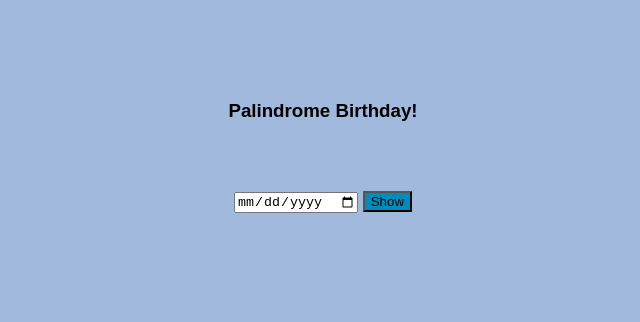
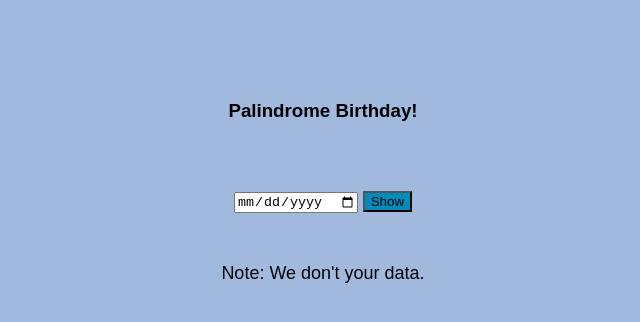
Before and after one commit to Raghav888/Birthday-Palindrome, a plain HTML site: page index.html in a window 1280 px wide. Shown: the whole page, without its empty margins (317-957 px from the left). Drawn offline with Linux system fonts and the light colour scheme.

Commit message:
Update index.html

```diff
--- a/index.html
+++ b/index.html
@@ -15,6 +15,7 @@
         <input id="bday-input" type="date" />
 
         <button id="show-btn">Show</button>
+        <p>Note: We don't your data.</p>
         <p id="result"></p>
     </main>
     <script src="script.js"></script>
```
